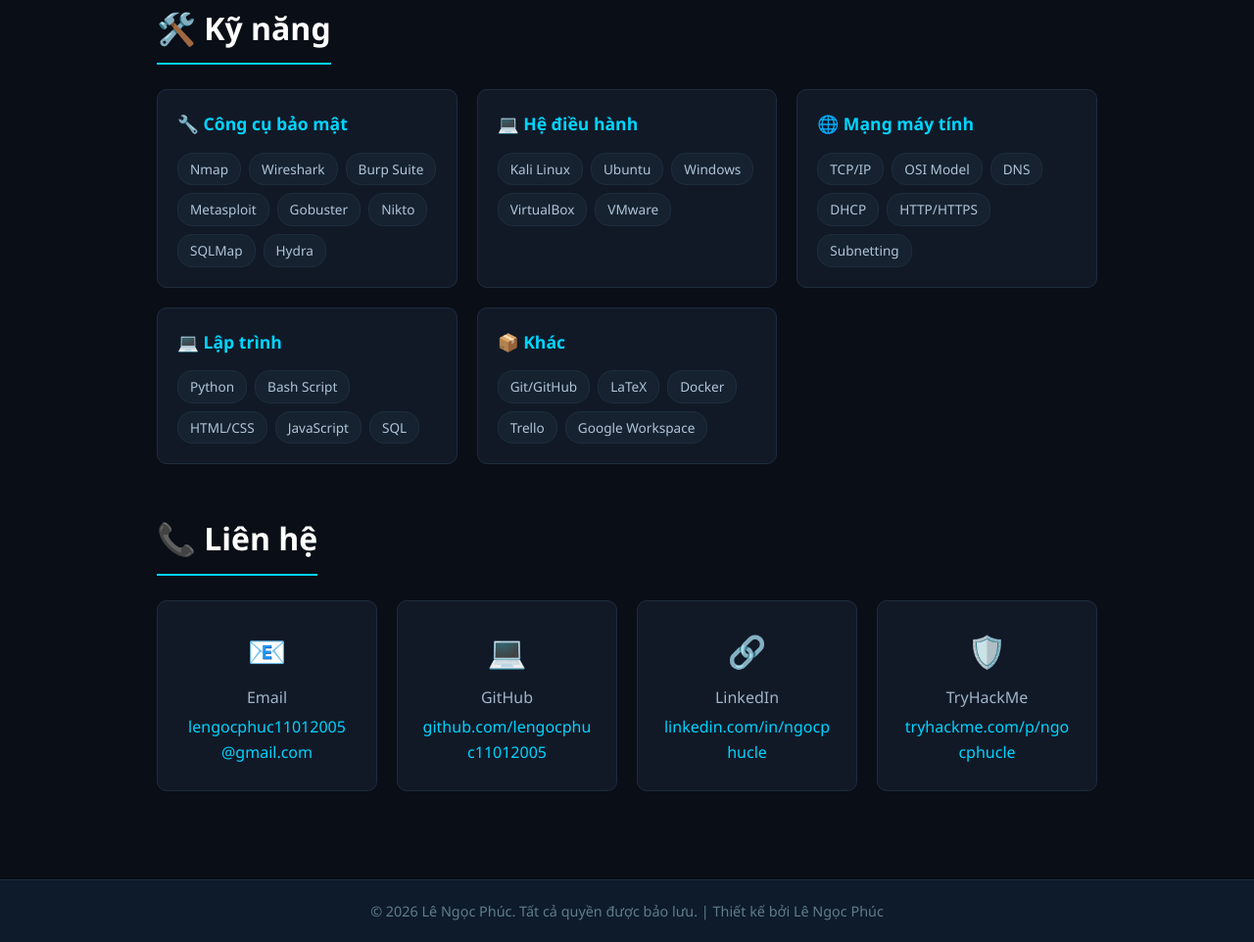
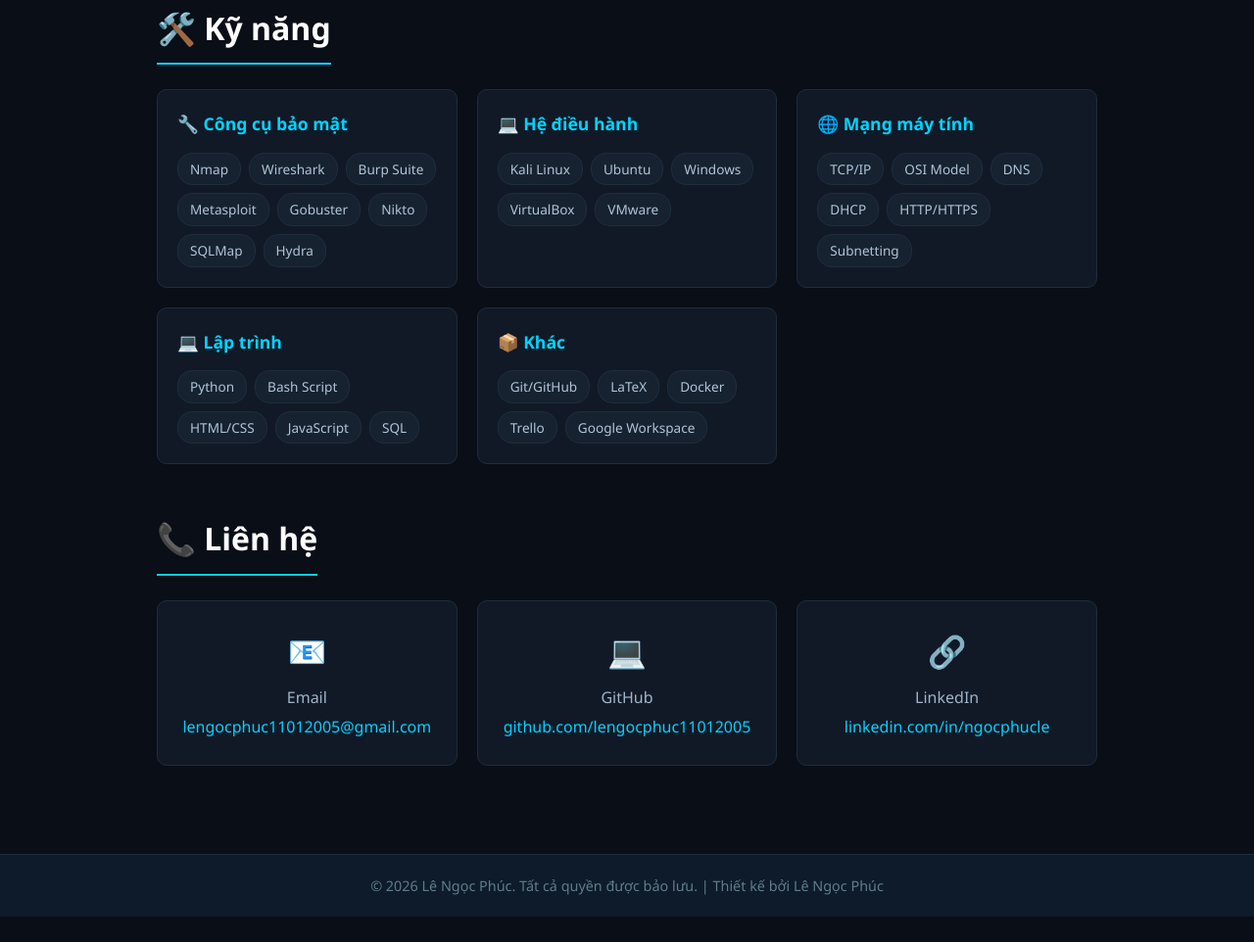
Before and after one commit to lengocphuc11012005/lengocphuc11012005.github.io, a plain HTML site: page index.html in a window 1280 px wide. Shown: the part 2569-3531 px from the top of the page at 98% size. After the commit the page ends 3505 px from the top, so only its background shows below. Drawn offline with Linux system fonts and the light colour scheme.

Commit message:
Update index.html

```diff
--- a/index.html
+++ b/index.html
@@ -607,14 +607,7 @@
                     <div class="value">
                         <a href="https://linkedin.com/in/ngocphucle" target="_blank">linkedin.com/in/ngocphucle</a>
                     </div>
-                </div>
 
-                <div class="contact-card">
-                    <div class="icon">🛡️</div>
-                    <div class="label">TryHackMe</div>
-                    <div class="value">
-                        <a href="https://tryhackme.com/p/ngocphucle" target="_blank">tryhackme.com/p/ngocphucle</a>
-                    </div>
                 </div>
             </div>
         </section>
```
